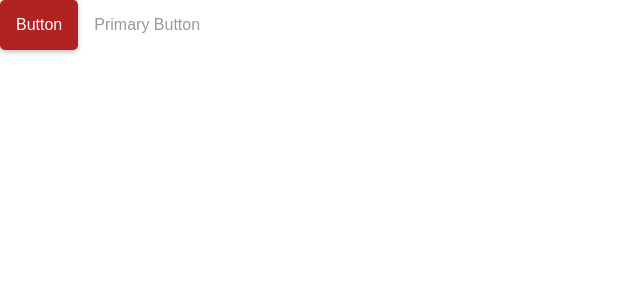
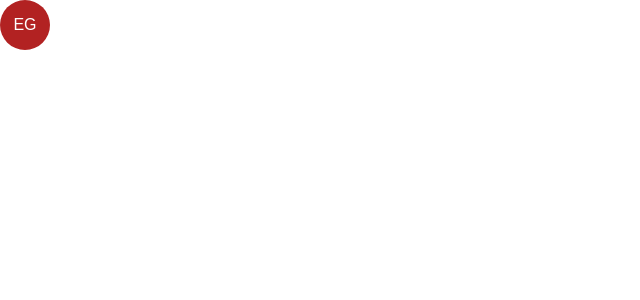
Before and after one commit to ericgold/hacko-react, a React (Create React App) app: page / in a window 1280 px wide. Shown: the top 300 px of the page, without its empty margins (0-640 px from the left). Built offline with nearby package versions, Linux system fonts and the light colour scheme.

Commit message:
styled avatar component

```diff
--- a/src/App.js
+++ b/src/App.js
@@ -14,13 +14,14 @@ import './App.css';
 //import Avatar from './Avatar';
 //import InitialAvatar from './InitialAvatar';
 //import StyledComponents from './StyledComponents';
-import Button from './Button';
+//import Button from './Button';
+import StyledAvatar from './StyledAvatar';
 
 class App extends React.Component {
   render() {
     return (
       <div>
-        <Button />
+        <StyledAvatar />
       </div>
 
     );
--- a/src/InitialAvatar.js
+++ b/src/InitialAvatar.js
@@ -6,10 +6,10 @@ function InitialAvatar(props) {
 		<div>
 			<Avatar backgroundColor="black" foregroundColor="white">
 			H
-		</Avatar>
-		<Avatar backgroundColor="indianred" foregroundColor="mistyrose">
+			</Avatar>
+			<Avatar backgroundColor="indianred" foregroundColor="mistyrose">
 			D
-		</Avatar>
+			</Avatar>
 		</div>
 
 	)
--- /dev/null
+++ b/src/StyledAvatar.js
@@ -0,0 +1,21 @@
+import React from 'react';
+import styled from 'styled-components';
+
+const MyAvatar = styled.div`
+	display: flex;
+	justify-content: center;
+	align-items: center;
+	height: 50px;
+	width: 50px;
+	border-radius: 50%;
+	background-color: ${props => props.backgroundColor};
+	color: white;
+`;
+
+function StyledAvatar(props) {
+	return(
+		<MyAvatar backgroundColor="firebrick">EG</MyAvatar>
+	)
+}
+
+export default StyledAvatar;
```
